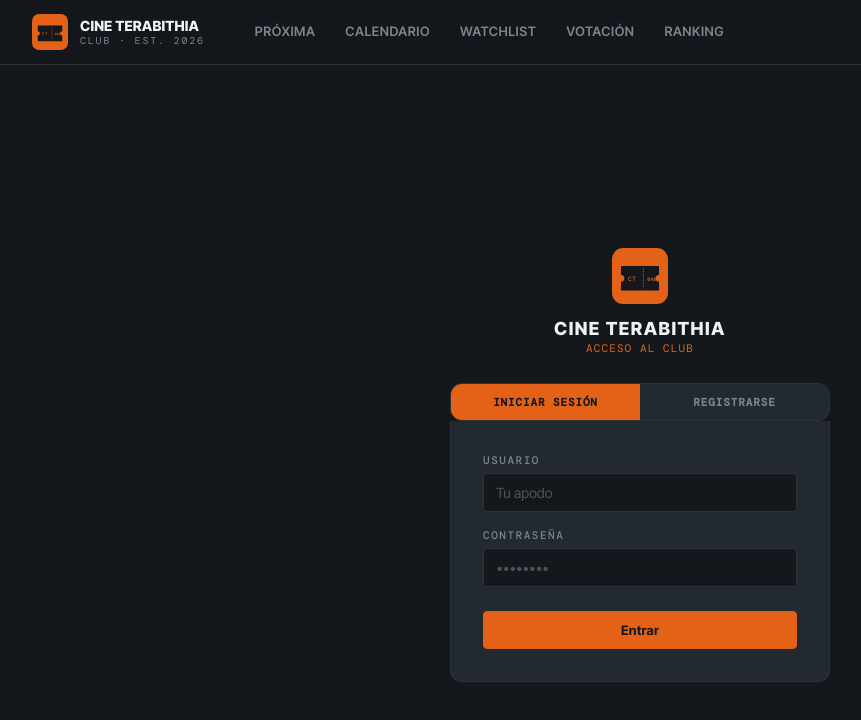
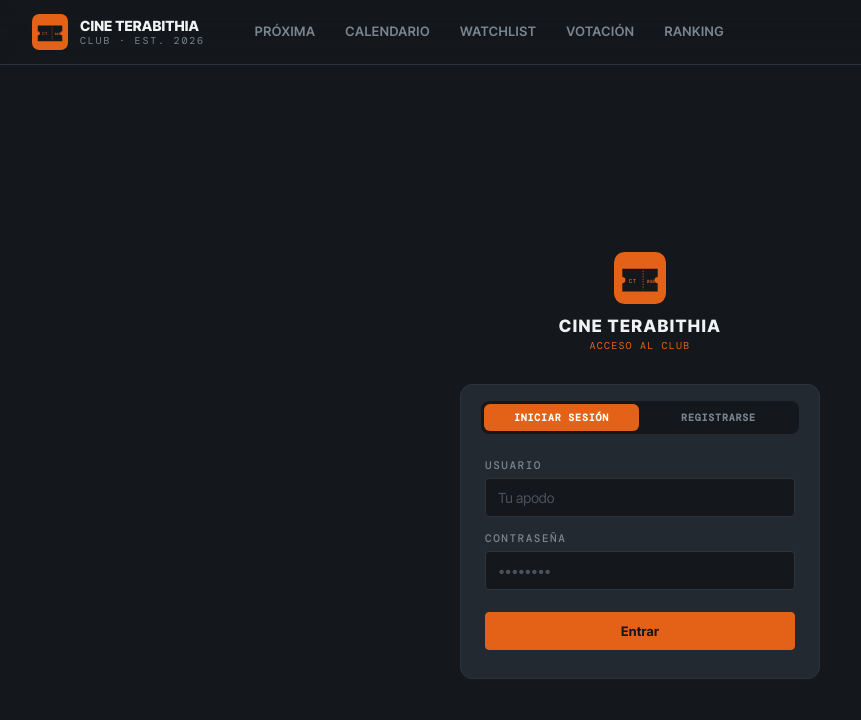
Before and after one commit to julianfere/cine-terabithia, a Next.js app: page /login in a window 1280 px wide. Shown: the top 720 px of the page, without its empty margins (0-861 px from the left). Built offline with nearby package versions, Linux system fonts and the light colour scheme; no server answers.

Commit message:
redesign: unified login/register card with segmented control

```diff
--- a/src/app/login/LoginForm.tsx
+++ b/src/app/login/LoginForm.tsx
@@ -45,25 +45,28 @@ export default function LoginForm() {
     setError('');
   };
 
-  const inputStyle = { width: '100%', boxSizing: 'border-box' as const, background: 'var(--bg)', border: '1px solid var(--line)', borderRadius: 'var(--radius-sm)', padding: '10px 12px', fontSize: 14, color: 'var(--ink)', outline: 'none' };
-
   return (
     <div style={{ minHeight: '100vh', display: 'flex', flexDirection: 'column', alignItems: 'center', justifyContent: 'center', padding: 24 }}>
-      <div style={{ marginBottom: 28, textAlign: 'center' }}>
-        <svg viewBox="0 0 100 100" style={{ width: 56, height: 56, margin: '0 auto 14px', display: 'block' }}>
+
+      {/* Logo */}
+      <div style={{ marginBottom: 32, textAlign: 'center' }}>
+        <svg viewBox="0 0 100 100" style={{ width: 52, height: 52, margin: '0 auto 12px', display: 'block' }}>
           <rect width="100" height="100" rx="20" fill="#E46217"/>
           <path d="M 16 32 H 84 V 48 a6 6 0 0 0 0 12 V 76 H 16 V 60 a6 6 0 0 0 0 -12 Z" fill="#14181C"/>
           <line x1="56" y1="36" x2="56" y2="72" stroke="#E46217" strokeWidth="1.5" strokeDasharray="2.5 2.5"/>
           <text x="36" y="59" textAnchor="middle" fontFamily="DM Mono" fontWeight="500" fontSize="11" fill="#E46217" letterSpacing="1">CT</text>
           <text x="71" y="59" textAnchor="middle" fontFamily="DM Mono" fontWeight="500" fontSize="9" fill="#E46217">048</text>
         </svg>
-        <div style={{ fontWeight: 800, fontSize: 18, textTransform: 'uppercase', letterSpacing: '0.08em' }}>Cine Terabithia</div>
-        <div style={{ fontFamily: 'var(--font-mono)', fontSize: 11, color: 'var(--accent)', letterSpacing: '0.1em', textTransform: 'uppercase', marginTop: 2 }}>Acceso al club</div>
+        <div style={{ fontWeight: 800, fontSize: 17, textTransform: 'uppercase', letterSpacing: '0.08em' }}>Cine Terabithia</div>
+        <div style={{ fontFamily: 'var(--font-mono)', fontSize: 10, color: 'var(--accent)', letterSpacing: '0.12em', textTransform: 'uppercase', marginTop: 3 }}>Acceso al club</div>
       </div>
 
-      <div style={{ width: '100%', maxWidth: 380 }}>
-        {/* Toggle */}
-        <div style={{ display: 'flex', background: 'var(--bg-card)', border: '1px solid var(--line)', borderRadius: 'var(--radius-lg)', overflow: 'hidden', marginBottom: 0 }}>
+      {/* Card */}
+      <div style={{ width: '100%', maxWidth: 360, background: 'var(--bg-card)', border: '1px solid var(--line)', borderRadius: 'var(--radius-lg)', overflow: 'hidden' }}>
+
+        {/* Segmented control */}
+        <div style={{ display: 'flex', padding: '16px 20px 0' }}>
+          <div style={{ display: 'flex', background: 'var(--bg)', borderRadius: 8, padding: 3, gap: 2, width: '100%' }}>
             {(['login', 'register'] as const).map((m) => (
               <button
                 key={m}
@@ -71,13 +74,14 @@ export default function LoginForm() {
                 onClick={() => switchMode(m)}
                 style={{
                   flex: 1,
-                padding: '11px 0',
+                  padding: '7px 0',
                   background: mode === m ? 'var(--accent)' : 'transparent',
-                color: mode === m ? 'var(--bg)' : 'var(--ink-mute)',
+                  color: mode === m ? '#fff' : 'var(--ink-mute)',
                   border: 'none',
+                  borderRadius: 6,
                   cursor: 'pointer',
                   fontFamily: 'var(--font-mono)',
-                fontSize: 11,
+                  fontSize: 10,
                   fontWeight: 700,
                   letterSpacing: '0.08em',
                   textTransform: 'uppercase',
@@ -88,9 +92,11 @@ export default function LoginForm() {
               </button>
             ))}
           </div>
+        </div>
 
-        <form onSubmit={handleSubmit} style={{ background: 'var(--bg-card)', border: '1px solid var(--line)', borderTop: 'none', borderRadius: '0 0 var(--radius-lg) var(--radius-lg)', padding: 32 }}>
-          <div style={{ marginBottom: 16 }}>
+        {/* Form */}
+        <form onSubmit={handleSubmit} style={{ padding: '24px 24px 28px' }}>
+          <div style={{ marginBottom: 14 }}>
             <label className="eyebrow" style={{ display: 'block', marginBottom: 6 }}>Usuario</label>
             <input
               value={username}
@@ -98,11 +104,11 @@ export default function LoginForm() {
               placeholder="Tu apodo"
               required
               autoFocus
-              style={inputStyle}
+              style={{ width: '100%', boxSizing: 'border-box', background: 'var(--bg)', border: '1px solid var(--line)', borderRadius: 'var(--radius-sm)', padding: '10px 12px', fontSize: 14, color: 'var(--ink)', outline: 'none' }}
             />
           </div>
 
-          <div style={{ marginBottom: 24 }}>
+          <div style={{ marginBottom: 22 }}>
             <label className="eyebrow" style={{ display: 'block', marginBottom: 6 }}>Contraseña</label>
             <input
               type="password"
@@ -110,12 +116,12 @@ export default function LoginForm() {
               onChange={(e) => setPassword(e.target.value)}
               placeholder="••••••••"
               required
-              style={inputStyle}
+              style={{ width: '100%', boxSizing: 'border-box', background: 'var(--bg)', border: '1px solid var(--line)', borderRadius: 'var(--radius-sm)', padding: '10px 12px', fontSize: 14, color: 'var(--ink)', outline: 'none' }}
             />
           </div>
 
           {error && (
-            <div style={{ marginBottom: 16, padding: '10px 12px', background: 'rgba(255,90,95,0.12)', border: '1px solid var(--hot)', borderRadius: 'var(--radius-sm)', fontSize: 13, color: 'var(--hot)' }}>
+            <div style={{ marginBottom: 16, padding: '9px 12px', background: 'rgba(255,90,95,0.1)', border: '1px solid var(--hot)', borderRadius: 'var(--radius-sm)', fontSize: 13, color: 'var(--hot)' }}>
               {error}
             </div>
           )}
```
Lines whose indentation alone changed are shown as unchanged.
